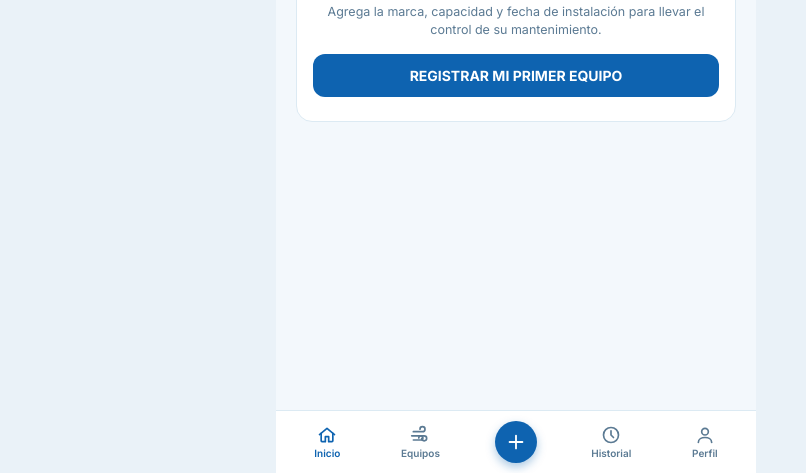
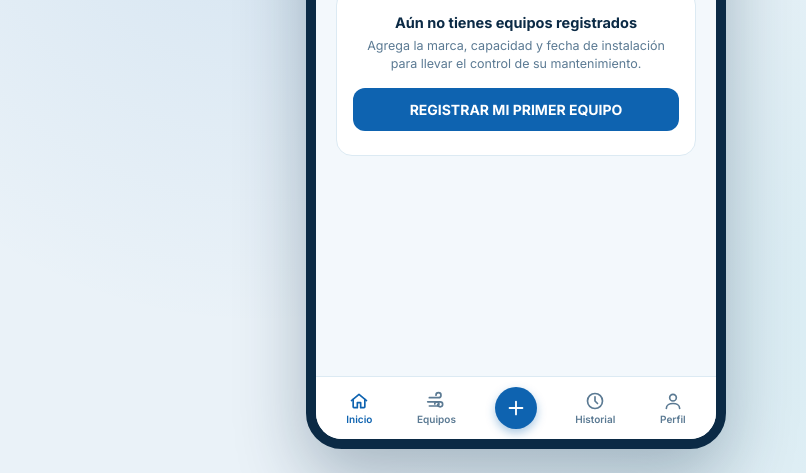
Before and after one commit to fernanbuko/Airescare, a plain HTML site: page index.html in a window 1280 px wide. Shown: the part 327-800 px from the top of the page, without its empty margins (124-930 px from the left). Drawn offline with Linux system fonts and the light colour scheme.

Commit message:
Add files via upload

```diff
--- a/index.html
+++ b/index.html
@@ -47,6 +47,29 @@
     flex-direction:column;
     position:relative;
   }
+
+  /* En pantallas grandes (PC/tablet), mostrar la app como un mockup de celular centrado */
+  @media (min-width: 640px){
+    body{
+      display:flex;
+      align-items:center;
+      justify-content:center;
+      min-height:100vh;
+      background:
+        radial-gradient(circle at 30% 20%, rgba(14,99,176,0.10), transparent 45%),
+        radial-gradient(circle at 80% 80%, rgba(55,182,196,0.10), transparent 45%),
+        var(--bg);
+    }
+    #app{
+      width:420px;
+      height:min(880px, 94vh);
+      min-height:0;
+      border-radius:36px;
+      border:10px solid #0B2A45;
+      box-shadow:0 30px 70px rgba(11,42,69,0.30);
+      overflow:hidden;
+    }
+  }
   button, select, textarea, input{ font-family:inherit; }
   button{ cursor:pointer; }
   .screen{ display:flex; flex-direction:column; flex:1; min-height:0; }
@@ -62,8 +85,7 @@
     display:flex; justify-content:space-around; align-items:center;
     padding:10px 8px calc(env(safe-area-inset-bottom,14px) + 10px);
     border-top:1px solid var(--line); background:var(--card);
-    position:fixed; left:0; right:0; bottom:0;
-    max-width:480px; margin:0 auto;
+    position:absolute; left:0; right:0; bottom:0;
     z-index:40;
   }
   .navbtn{ background:none; border:none; display:flex; flex-direction:column; gap:2px; align-items:center; color:var(--ink-soft); font-size:10px; font-weight:600; }
```
